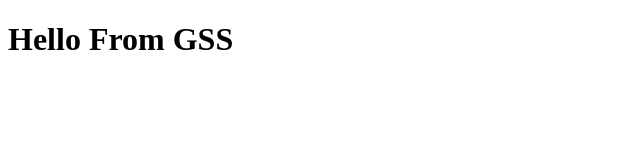
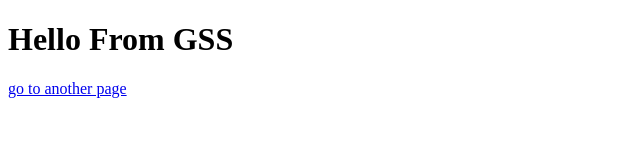
Before and after one commit to GssSimonLee/workflow-test, a plain HTML site: page index.html in a window 1280 px wide. Shown: the whole page, without its empty margins (0-640 px from the left). Drawn offline with Linux system fonts and the light colour scheme.

Commit message:
Update index.html

```diff
--- a/index.html
+++ b/index.html
@@ -7,5 +7,6 @@
   </head>
   <body>
     <h1>Hello From GSS</h1>
+    <a href="/info" target="_blank" rel="opener">go to another page</a>
   </body>
 </html>
```
